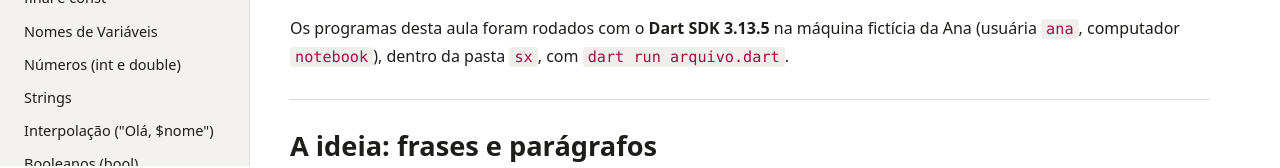
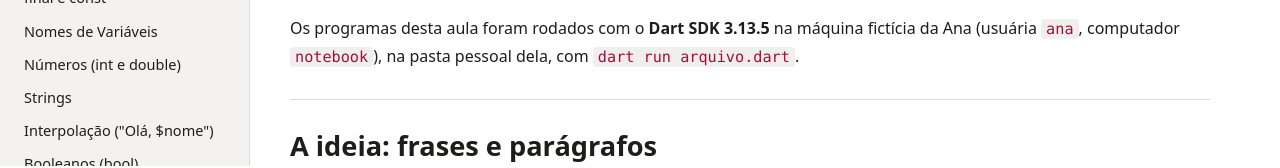
Before and after one commit to Wallysondevs/guia-dart, a plain HTML site: page sintaxe.html in a window 1280 px wide. Shown: the part 634-802 px from the top of the page. Drawn offline with Linux system fonts and the light colour scheme.

Commit message:
revisão: sintaxe, terminais colhidos na pasta pessoal (sem subpasta)

```diff
--- a/sintaxe.html
+++ b/sintaxe.html
@@ -32,7 +32,7 @@
 </ul>
 </div>
 
-<p>Os programas desta aula foram rodados com o <strong>Dart SDK 3.13.5</strong> na máquina fictícia da Ana (usuária <code>ana</code>, computador <code>notebook</code>), dentro da pasta <code>sx</code>, com <code>dart run arquivo.dart</code>.</p>
+<p>Os programas desta aula foram rodados com o <strong>Dart SDK 3.13.5</strong> na máquina fictícia da Ana (usuária <code>ana</code>, computador <code>notebook</code>), na pasta pessoal dela, com <code>dart run arquivo.dart</code>.</p>
 
 <hr>
 
```
